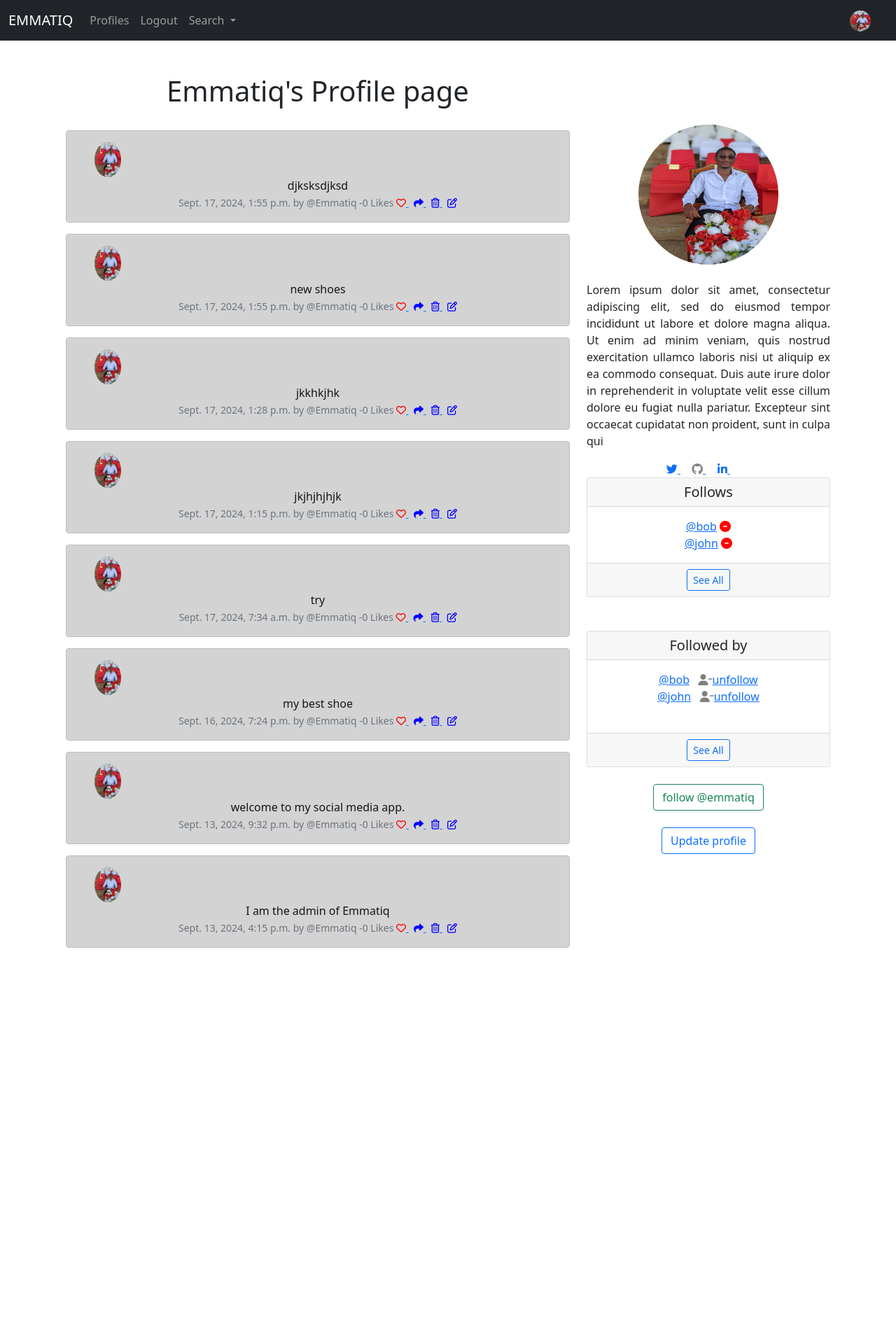
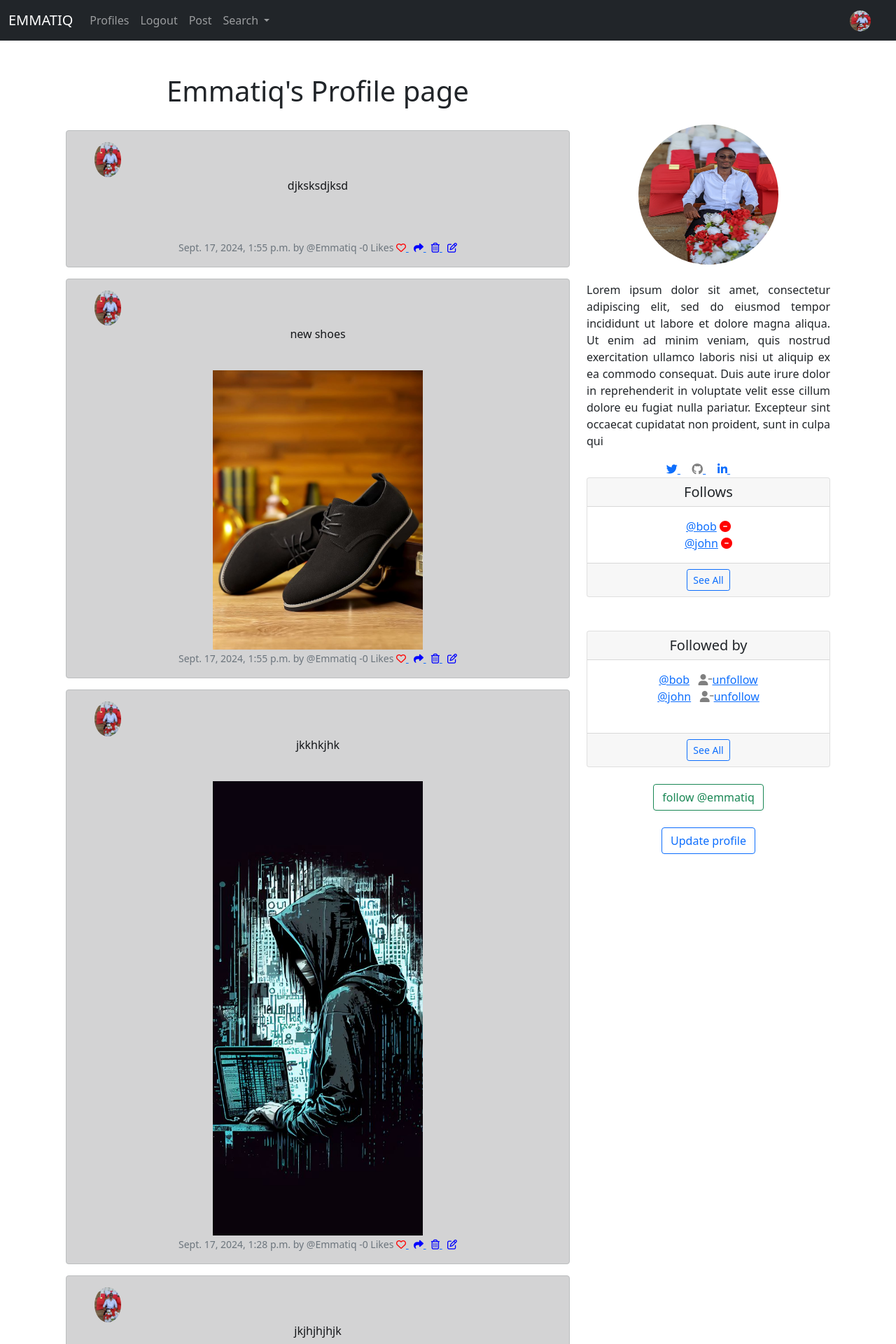
Before and after one commit to Emma20040/Emmatiq, a Django app: page /profile/1 in a window 1280 px wide. Shown: the top 1920 px of the page at 70% size. Before the commit the page ends 1354 px from the top, so only its background shows below. Run offline with Django 5.2, Linux system fonts and the light colour scheme; a user stored in the database is signed in; data comes from the database, SQL or seed files in the repository; both versions use the stored data as it was after the commit; some libraries are stand-ins or nearby versions.

Commit message:
post page created, not more on home page

```diff
--- a/base/templates/base/profile.html
+++ b/base/templates/base/profile.html
@@ -28,7 +28,13 @@
 
                           <div class="11">
 {% comment %} post {% endcomment %}
-                              {{post.body}}<br/>
+
+                              <p>{{post.body}}</p><br/>
+                                {% if post.image %}
+                                    <img src="{{ post.image.url }}" alt="Image" width="300" height="300" class="img-fluid">
+                                {% else %}
+
+                                {% endif %}<br/>
                               <small class="text-muted">
                                   {{post.created_at}} by
                                   @{{post.user.username}}
--- a/base/urls.py
+++ b/base/urls.py
@@ -20,4 +20,6 @@ urlpatterns = [
     path('search', views.search, name='search'),
     path('search_user', views.search_user, name='search_user'),
 
+    path('create-post', views.create_post, name='create-post'),
+
 ]
--- a/base/views.py
+++ b/base/views.py
@@ -10,7 +10,14 @@ from django.contrib.auth.models import User
 from django.http import HttpResponse
 
 
+
 def home(request):
+    posts=Post.objects.all().order_by("-created_at")
+    context={"posts":posts}
+    return render(request, 'base/home.html', context)
+
+
+def create_post(request):
     if request.user.is_authenticated:
         form= PostForm()
         if request.method== "POST":
@@ -21,13 +28,14 @@ def home(request):
                 post.save()
                 messages.success(request,('Your post was successfully created'))
                 return redirect('home')
-        posts= Post.objects.all().order_by("-created_at")
-        context= {'posts':posts, 'form':form}
-        return render(request, 'base/home.html', context)
+        # posts= Post.objects.all().order_by("-created_at")
+        context= {'form':form}
+        return render(request, 'base/create_post.html', context)
     else:
-        posts= Post.objects.all().order_by("-created_at")
-        context= {'posts':posts}
-        return render(request, 'base/home.html', context)
+        messages.success(request, ('You must be login to post'))
+        # posts= Post.objects.all().order_by("-created_at")
+        # context= {'posts':posts}
+        return redirect('login')
 # Create your views here.
 
 
--- a/templates/navbar.html
+++ b/templates/navbar.html
@@ -18,6 +18,10 @@
           </li> {% endcomment %}
           <li class="nav-item">
             <a class="nav-link" href="{% url 'logout'  %}">Logout</a>
+          </li>
+          {% comment %} post button {% endcomment %}
+          <li class="nav-item">
+            <a class="nav-link" href="{% url 'create-post' %}">Post</a>
           </li>
           {% else %}
           <li class="nav-item">
```
Also changed, not shown: base/templates/base/create_post.html (added, +13 -0 lines), base/templates/base/home.html (+4 -3 lines), db.sqlite3, static/static/images/77cc3663-97ef-44fb-854a-1c4fdbf9b129.jpeg (added), static/static/images/9f7a3308cb434b441596af1598aa4e13.jpg (added), static/static/images/Mens_Matte_Leather_Casual_Skate_Shoes_Various_Colors_Suede_Trendy_Style_L_pWDgS7H.jpeg (added).
